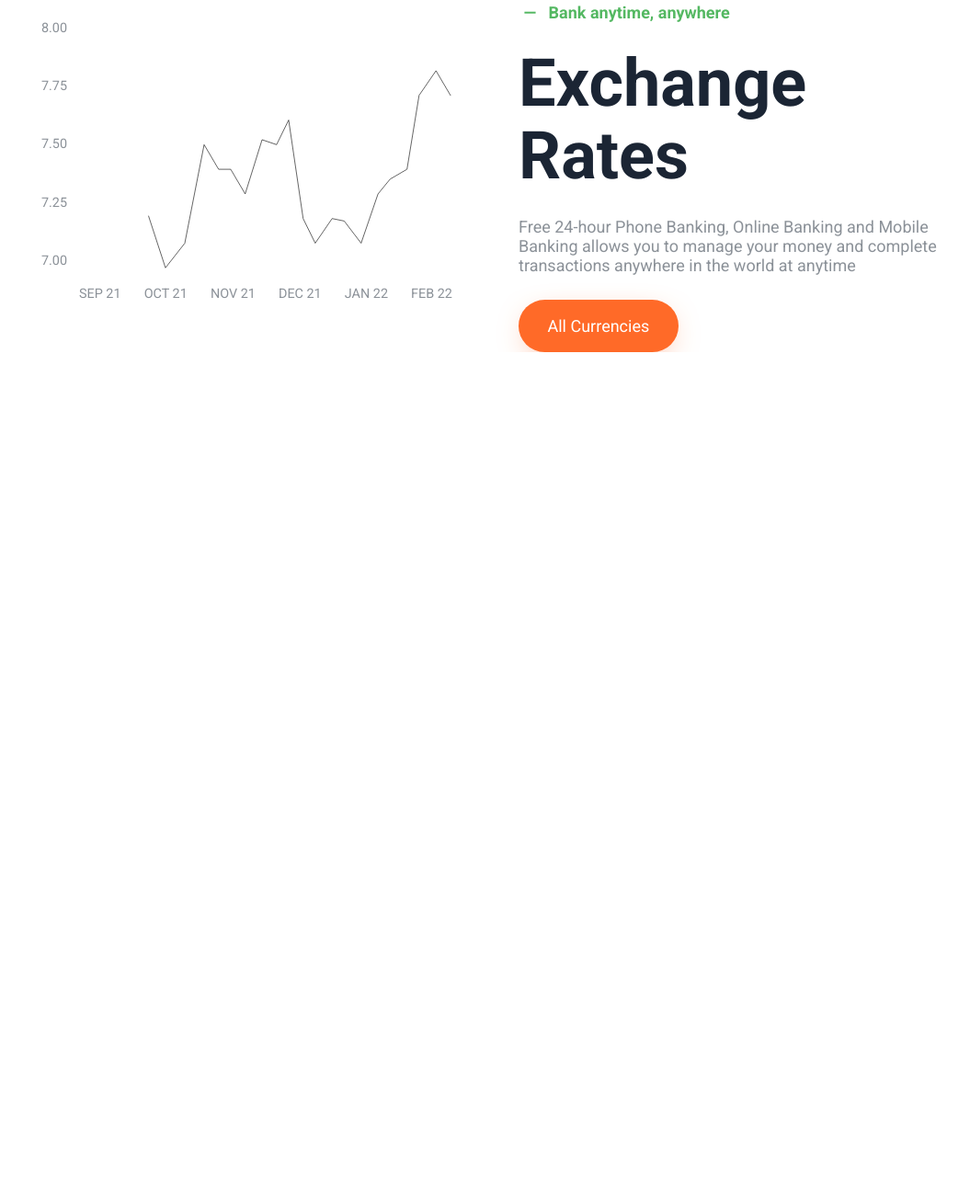
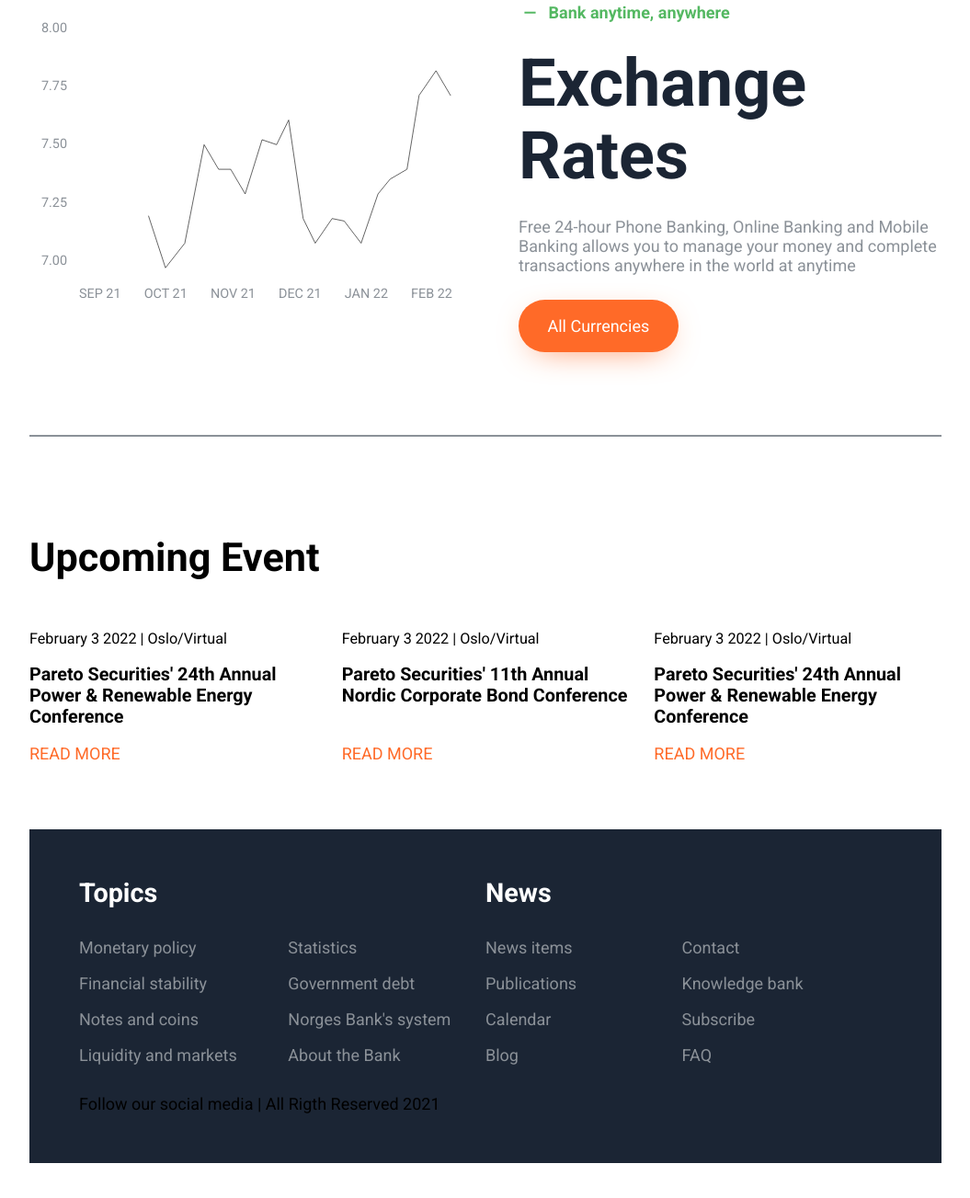
Before and after one commit to RadekVyM/Banksin, a plain HTML site: page index.html in a window 1280 px wide. Shown: the part 4390-5693 px from the top of the page at 92% size, without its empty margins (112-1167 px from the left). Before the commit the page ends 4773 px from the top, so only its background shows below. Drawn offline with Linux system fonts and the light colour scheme.

Commit message:
Worked on the event section and footer

```diff
--- a/index.html
+++ b/index.html
@@ -16,6 +16,8 @@
     <link rel="stylesheet" href="styles/opening.css" type="text/css" />
     <link rel="stylesheet" href="styles/ad.css" type="text/css" />
     <link rel="stylesheet" href="styles/exchange.css" type="text/css" />
+    <link rel="stylesheet" href="styles/event.css" type="text/css" />
+    <link rel="stylesheet" href="styles/footer.css" type="text/css" />
 
     <title>Document</title>
 </head>
@@ -190,9 +192,59 @@
         </div>
     </section>
 
-    <section class="upcoming-events-section">
+    <section class="upcoming-event-section">
+        <h2>Upcoming Event</h2>
+        <div class="events-container">
+            <div>
+                <p>February 3 2022 | Oslo/Virtual</p>
+                <h3>Pareto Securities' 24th Annual Power & Renewable Energy Conference</h3>
+                <a href="#">READ MORE</a>
+            </div>
+            <div>
+                <p>February 3 2022 | Oslo/Virtual</p>
+                <h3>Pareto Securities' 11th Annual Nordic Corporate Bond Conference</h3>
+                <a href="#">READ MORE</a>
+            </div>
+            <div>
+                <p>February 3 2022 | Oslo/Virtual</p>
+                <h3>Pareto Securities' 24th Annual Power & Renewable Energy Conference</h3>
+                <a href="#">READ MORE</a>
+            </div>
+        </div>
+    </section>
 
-    </section>
+    <footer>
+        <div>
+            <h2>Topics</h2>
+            <div>
+                <a href="#">Monetary policy</a>
+                <a href="#">Financial stability</a>
+                <a href="#">Notes and coins</a>
+                <a href="#">Liquidity and markets</a>
+                <a href="#">Statistics</a>
+                <a href="#">Government debt</a>
+                <a href="#">Norges Bank's system</a>
+                <a href="#">About the Bank</a>
+            </div>
+        </div>
+        <div>
+            <h2>News</h2>
+            <div>
+                <a href="#">News items</a>
+                <a href="#">Publications</a>
+                <a href="#">Calendar</a>
+                <a href="#">Blog</a>
+                <a href="#">Contact</a>
+                <a href="#">Knowledge bank</a>
+                <a href="#">Subscribe</a>
+                <a href="#">FAQ</a>
+            </div>
+        </div>
+        <div class="social-right-panel">
+            <div class="social-container"></div>
+            <p>Follow our social media | All Rigth Reserved 2021</p>
+        </div>
+    </footer>
 
     <script src="./scripts/js/app.js" type="module"></script>
 </body>
--- a/styles/base.css
+++ b/styles/base.css
@@ -14,6 +14,7 @@
 
     --largest-font-size: 4rem;
     --large-font-size: 3rem;
+    --medium-font-size: 3rem;
     --mid-font-size: 1.4rem;
 
     --logo-url: url('../images/logo.png');
@@ -52,7 +53,8 @@ section.opening-section .opening-container,
 section.ad-section .transaction-container,
 section.ad-section .ads-container,
 section.ad-section .why-invest-container .investment-container,
-section.exchange-section {
+section.exchange-section,
+section.upcoming-event-section {
     padding: var(--desktop-side-padding);
 }
 
--- /dev/null
+++ b/styles/event.css
@@ -0,0 +1,53 @@
+section.upcoming-event-section {
+    display: flex;
+    flex-direction: column;
+    gap:
+    3rem;
+}
+
+section.upcoming-event-section::before {
+    content: '';
+    width: 100%;
+    height: 2px;
+    background: var(--secondary-text-color);
+    margin-top: 5rem;
+    margin-bottom: 3rem;
+}
+
+section.upcoming-event-section h2 {
+    font-size: 2.4rem;
+}
+
+section.upcoming-event-section .events-container {
+    display: flex;
+    justify-content: space-between;
+    gap: 1.5rem;
+}
+
+section.upcoming-event-section .events-container > div {
+    display: grid;
+    grid-template-rows: auto 1fr auto;
+    gap: 1rem;
+    width: 100%;
+}
+
+section.upcoming-event-section .events-container > div p {
+    font-size: 0.9rem;
+}
+
+section.upcoming-event-section .events-container > div h3 {
+    font-size: 1.1rem;
+    font-weight: 600;
+}
+
+section.upcoming-event-section .events-container > div a {
+    font-size: 1rem;
+    text-decoration: none;
+    color: var(--orange-color);
+}
+
+@media (max-width: 800px) {
+    section.upcoming-event-section .events-container {
+        flex-wrap: wrap;
+    }
+}
--- /dev/null
+++ b/styles/footer.css
@@ -0,0 +1,82 @@
+footer {
+    display: grid;
+    grid-template-columns: 1fr 1fr;
+    grid-template-rows: 1fr auto;
+    margin: var(--desktop-side-padding);
+    margin-top: 4rem;
+    margin-bottom: 4rem;
+    padding: 3rem;
+    background: var(--primary-dark-color);
+}
+
+footer > div {
+    display: flex;
+    flex-direction: column;
+    gap: 1.8rem;
+}
+
+footer > div > div {
+    --link-gap: 1rem;
+    display: flex;
+    flex-direction: column;
+    flex-wrap: wrap;
+    gap: var(--link-gap);
+    max-height: calc(var(--link-gap) * 3 + 5rem);
+}
+
+footer > div h2 {
+    font-size: 1.6rem;
+    color: var(--primary-light-text-color);
+}
+
+footer > div a {
+    width: fit-content;
+    max-width: 10rem;
+    text-decoration: none;
+    color: var(--secondary-text-color);
+}
+
+
+@media (max-width: 1300px) {
+
+}
+
+@media (max-width: 1240px) {
+    footer {
+        margin: 0;
+        margin-bottom: 0;
+        margin-top: 4rem;
+        padding: var(--desktop-side-padding);
+        padding-block: 3rem;;
+    }
+}
+
+@media (max-width: 1100px) {
+    footer > div > div {
+        max-height: none;
+    }
+}
+
+@media (max-width: 800px) {
+    section.opening-section::before {
+        display: none;
+    }
+}
+
+@media (max-width: 610px) {
+    section.opening-section .opening-container .opening-text .download-container {
+        flex-direction: column;
+        align-items: flex-start;
+    }
+
+    section.opening-section #phone-img {
+        max-height: 35rem;
+    }
+
+    section.opening-section .reviews-container {
+        flex-direction: column;
+        align-items: center;
+        gap: 1.5rem;
+        padding-top: 7.5rem;
+    }
+}
```
Also changed, not shown: 1 other file.
